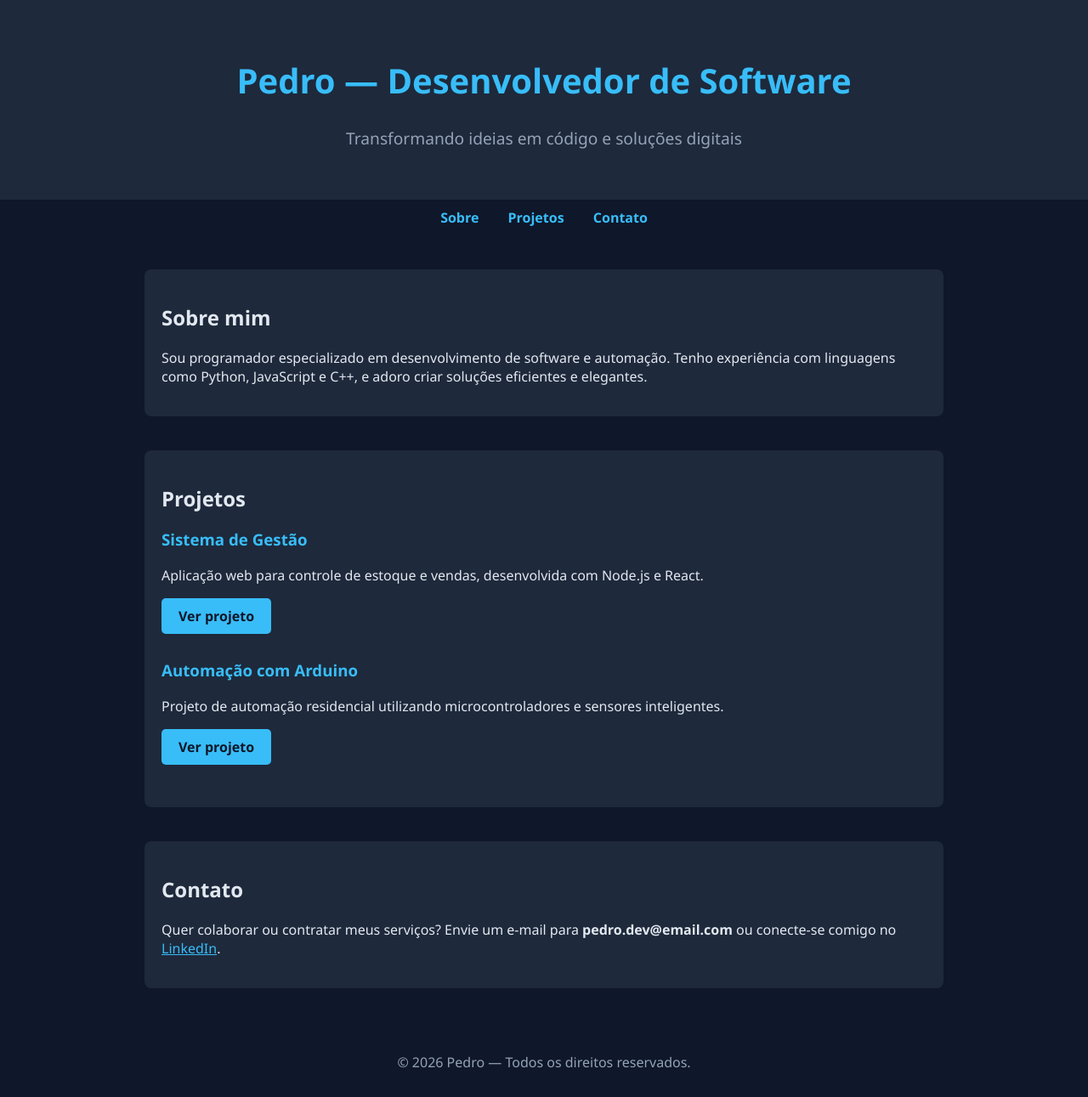
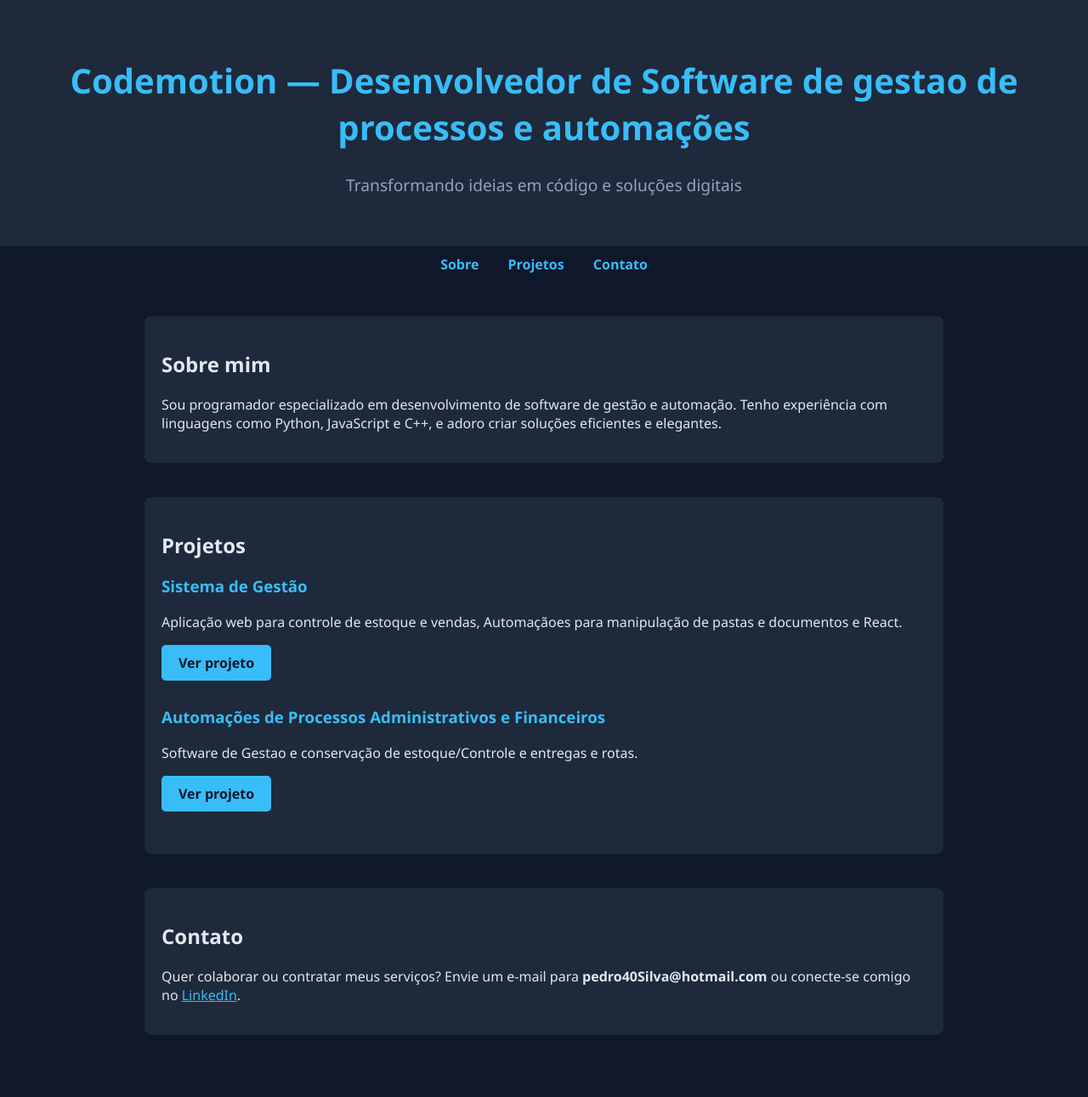
Before and after one commit to Pedro6811Silva/Automa-o-de-Processos-Administrativos, a plain HTML site: page index.html in a window 1280 px wide. Shown: the top 1291 px of the page at 85% size. Drawn offline with Linux system fonts and the light colour scheme.

Commit message:
Update index.html

```diff
--- a/index.html
+++ b/index.html
@@ -3,7 +3,7 @@
 <head>
   <meta charset="UTF-8">
   <meta name="viewport" content="width=device-width, initial-scale=1.0">
-  <title>Portfólio de Pedro - Desenvolvedor</title>
+  <title>Portfólio CodeMotion - Software e Automaçoes</title>
   <style>
     body {
       font-family: 'Segoe UI', sans-serif;
@@ -70,7 +70,7 @@
 </head>
 <body>
   <header>
-    <h1>Pedro — Desenvolvedor de Software</h1>
+    <h1>Codemotion — Desenvolvedor de Software de gestao de processos e automações</h1>
     <p>Transformando ideias em código e soluções digitais</p>
   </header>
 
@@ -82,26 +82,26 @@
 
   <section id="sobre">
     <h2>Sobre mim</h2>
-    <p>Sou programador especializado em desenvolvimento de software e automação. Tenho experiência com linguagens como Python, JavaScript e C++, e adoro criar soluções eficientes e elegantes.</p>
+    <p>Sou programador especializado em desenvolvimento de software de gestão e automação. Tenho experiência com linguagens como Python, JavaScript e C++, e adoro criar soluções eficientes e elegantes.</p>
   </section>
 
   <section id="projetos">
     <h2>Projetos</h2>
     <div class="projeto">
       <h3>Sistema de Gestão</h3>
-      <p>Aplicação web para controle de estoque e vendas, desenvolvida com Node.js e React.</p>
+      <p>Aplicação web para controle de estoque e vendas, Automaçãoes para manipulação de pastas e documentos e React.</p>
       <a href="#" class="botao">Ver projeto</a>
     </div>
     <div class="projeto">
-      <h3>Automação com Arduino</h3>
-      <p>Projeto de automação residencial utilizando microcontroladores e sensores inteligentes.</p>
+      <h3>Automações de Processos Administrativos e Financeiros</h3>
+      <p>Software de Gestao e conservação de estoque/Controle e entregas e rotas.</p>
       <a href="#" class="botao">Ver projeto</a>
     </div>
   </section>
 
   <section id="contato">
     <h2>Contato</h2>
-    <p>Quer colaborar ou contratar meus serviços? Envie um e-mail para <strong>pedro.dev@email.com</strong> ou conecte-se comigo no <a href="#" style="color:#38bdf8;">LinkedIn</a>.</p>
+    <p>Quer colaborar ou contratar meus serviços? Envie um e-mail para <strong>pedro40Silva@hotmail.com</strong> ou conecte-se comigo no <a href="#" style="color:#38bdf8;">LinkedIn</a>.</p>
   </section>
 
   <footer>
```
